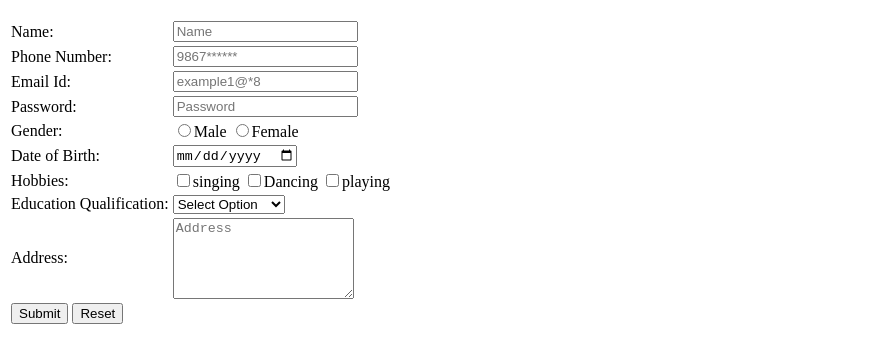
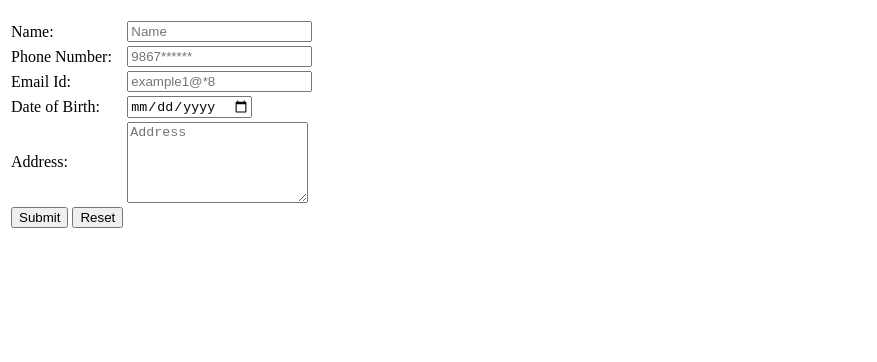
Before and after one commit to Renukavaishnav/aws-project1, a plain HTML site: page index.html in a window 1280 px wide. Shown: the part 48-410 px from the top of the page, without its empty margins (0-877 px from the left). Drawn offline with Linux system fonts and the light colour scheme.

Commit message:
For first AWS project

```diff
--- a/index.html
+++ b/index.html
@@ -31,52 +31,12 @@
                         <input type="email" placeholder="example1@*8">
                     </td>
                 </tr>
-                <tr>
-                    <td>
-                        Password:
-                    </td>
-                    <td>
-                        <input type="password" placeholder="Password">
-                    </td>
-                </tr>
-            <tr>
-                <td>
-                    Gender:
-                </td>
-                <td>
-                    <input type="radio" name="gender">Male
-                    <input type="radio" name="gender">Female
-                </td>
-            </tr>
             <tr>
                 <td>
                     Date of Birth:
                 </td>
                 <td>
                     <input type="date">
-                </td>
-            </tr>
-            <tr>
-                <td>
-                    Hobbies:
-                </td>
-                <td>
-                    <input type="checkbox"singing>singing
-                    <input type="checkbox"Dancing>Dancing
-                    <input type="checkbox"playing>playing
-                </td>
-            </tr>
-            <tr>
-                <td>
-                    Education Qualification:
-                </td>
-                <td>
-                    <select>
-                        <option>Select Option</option>
-                        <option>10+2</option>
-                        <option>Graduation</option>
-                        <option>Postgraduation</option>
-                    </select>
                 </td>
             </tr>
             <tr>
```
